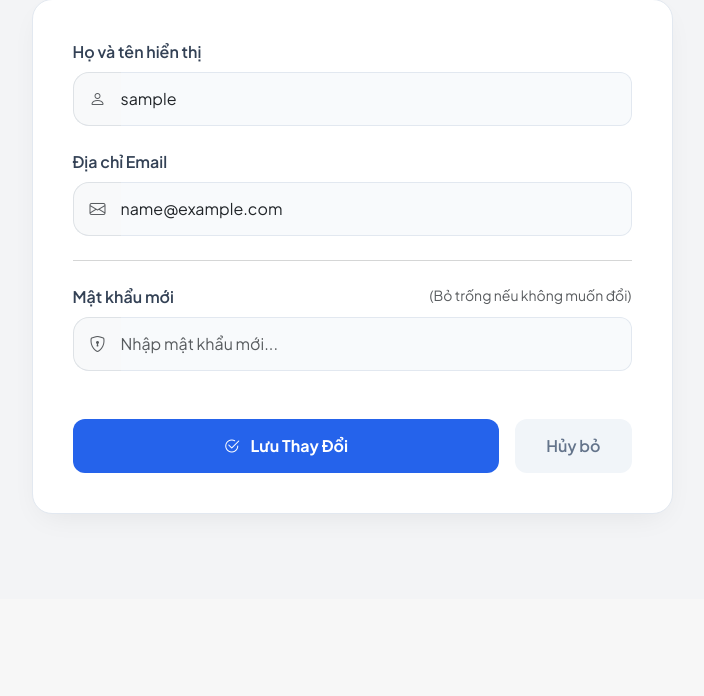
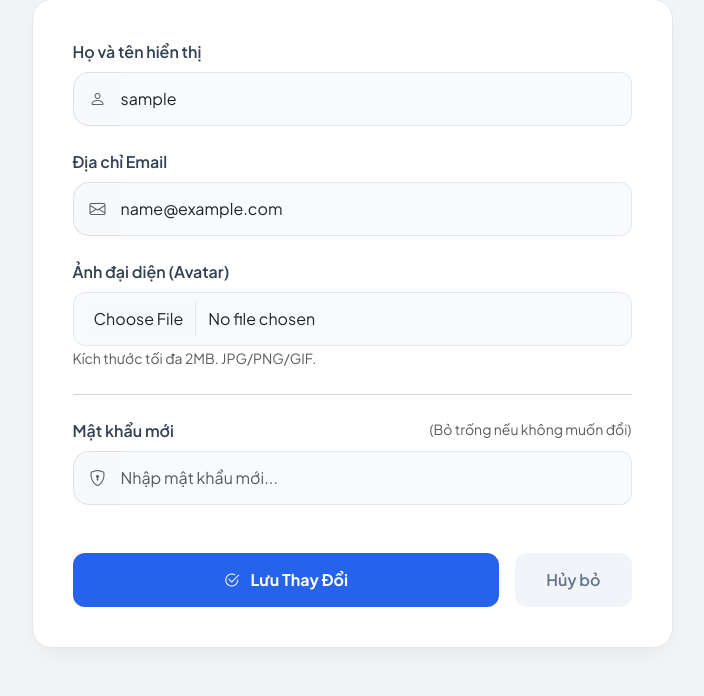
Before and after one commit to VanThanh-gif/LAPTRINHWEB, a PHP site: page /edit_profile.php in a window 1280 px wide. Shown: the part 201-897 px from the top of the page, without its empty margins (288-992 px from the left). Before the commit the page ends 717 px from the top, so only its background shows below. Run offline with PHP 8.4, Linux system fonts and the light colour scheme; the visitor is signed in with stand-in values (Sample User, id 1); tables that the repository leaves empty or names only in its code hold one stand-in row (values such as "Sample post").

Commit message:
feat(auth): add auth_check include; add avatar upload + profile display

```diff
--- a/frontend/user/edit_profile.php
+++ b/frontend/user/edit_profile.php
@@ -3,16 +3,9 @@
 ini_set('display_errors', 1);
 error_reporting(E_ALL);
 
-if (session_status() === PHP_SESSION_NONE) {
-    session_start();
-}
-
-// Bắt buộc đăng nhập
-if (!isset($_SESSION['user_id'])) {
-    header("Location: ../guest/login.php");
-    exit();
-}
-
+// Central auth + DB
+require_once __DIR__ . '/../../includes/auth_check.php';
+require_login();
 require_once __DIR__ . '/../../config/connectdb.php';
 
 $user_id = $_SESSION['user_id'];
@@ -39,6 +32,42 @@ if ($_SERVER['REQUEST_METHOD'] === 'POST') {
         $msg_type = "danger";
     } else {
         try {
+            // Handle avatar upload (optional)
+            $avatar_path = null;
+            if (isset($_FILES['avatar']) && isset($_FILES['avatar']['tmp_name']) && $_FILES['avatar']['error'] === UPLOAD_ERR_OK) {
+                $allowed = ['image/jpeg' => 'jpg', 'image/png' => 'png', 'image/gif' => 'gif'];
+                $finfo = finfo_open(FILEINFO_MIME_TYPE);
+                $mime = finfo_file($finfo, $_FILES['avatar']['tmp_name']);
+                finfo_close($finfo);
+
+                if (!isset($allowed[$mime])) {
+                    $message = "File avatar không hợp lệ (chỉ JPG/PNG/GIF).";
+                    $msg_type = "danger";
+                } elseif ($_FILES['avatar']['size'] > 2 * 1024 * 1024) {
+                    $message = "Kích thước avatar tối đa 2MB.";
+                    $msg_type = "danger";
+                } else {
+                    $ext = $allowed[$mime];
+                    $uploadDir = __DIR__ . '/../../Uploads/avatars';
+                    if (!is_dir($uploadDir)) mkdir($uploadDir, 0755, true);
+                    $filename = 'avatar_' . $user_id . '_' . time() . '.' . $ext;
+                    $dest = $uploadDir . '/' . $filename;
+                    if (move_uploaded_file($_FILES['avatar']['tmp_name'], $dest)) {
+                        $avatar_path = 'Uploads/avatars/' . $filename;
+                        try {
+                            $stmtAvatar = $conn->prepare("UPDATE users SET avatar = ? WHERE id = ?");
+                            $stmtAvatar->execute([$avatar_path, $user_id]);
+                            $_SESSION['avatar'] = $avatar_path;
+                        } catch (PDOException $e) {
+                            // If DB doesn't have avatar column, ignore and continue
+                        }
+                    } else {
+                        $message = "Không thể lưu file avatar, thử lại.";
+                        $msg_type = "danger";
+                    }
+                }
+            }
+
             // Nếu có nhập mật khẩu mới thì cập nhật cả mật khẩu
             if (!empty($new_password)) {
                 // Thực tế đồ án nhớ dùng password_hash() nhé, ở đây tớ làm demo
@@ -148,7 +177,7 @@ if ($_SERVER['REQUEST_METHOD'] === 'POST') {
                     </div>
                 <?php endif; ?>
 
-                <form action="" method="POST">
+                <form action="" method="POST" enctype="multipart/form-data">
 
                     <div class="mb-4">
                         <label class="form-label">Họ và tên hiển thị</label>
@@ -164,6 +193,12 @@ if ($_SERVER['REQUEST_METHOD'] === 'POST') {
                             <span class="input-group-text bg-light border-end-0 rounded-start-4 px-3"><i class="bi bi-envelope text-muted"></i></span>
                             <input type="email" name="email" class="form-control border-start-0 ps-0" value="<?= htmlspecialchars($current_user['email']) ?>" required>
                         </div>
+                    </div>
+
+                    <div class="mb-4">
+                        <label class="form-label">Ảnh đại diện (Avatar)</label>
+                        <input type="file" name="avatar" accept="image/*" class="form-control">
+                        <small class="text-muted">Kích thước tối đa 2MB. JPG/PNG/GIF.</small>
                     </div>
 
                     <hr class="my-4 text-muted">
--- /dev/null
+++ b/includes/auth_check.php
@@ -0,0 +1,19 @@
+<?php
+// Centralized auth checks for the project
+if (session_status() === PHP_SESSION_NONE) session_start();
+
+function require_login() {
+    if (!isset($_SESSION['user_id'])) {
+        header('Location: /LAPTRINHWEB/frontend/guest/login.php');
+        exit();
+    }
+}
+
+function require_admin() {
+    if (!isset($_SESSION['user_id']) || !isset($_SESSION['role']) || $_SESSION['role'] !== 'admin') {
+        header('Location: /LAPTRINHWEB/frontend/guest/login.php');
+        exit();
+    }
+}
+
+?>
```
Also changed, not shown: frontend/user/profile.php (+7 -10 lines).
